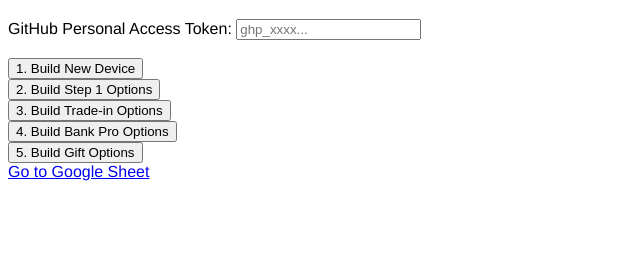
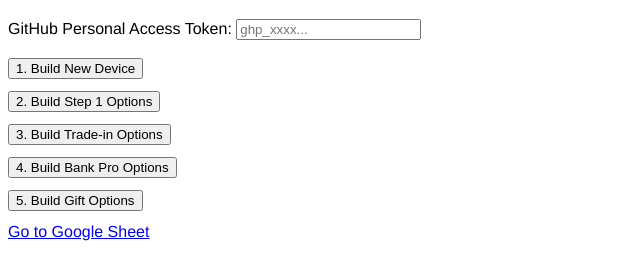
Before and after one commit to CheilUXUI/estore-data, a website: page index.html in a window 1280 px wide. Shown: the part 61-340 px from the top of the page, without its empty margins (0-640 px from the left). Drawn offline with Linux system fonts and the light colour scheme.

Commit message:
Update index.html

```diff
--- a/index.html
+++ b/index.html
@@ -14,14 +14,14 @@
     <label for="token">GitHub Personal Access Token:</label>
     <input type="password" id="token" placeholder="ghp_xxxx..." /><br><br>
 
-    <div class="display: flex; flex-direction: column; gap: 12px">
+    <div style="display: flex; flex-direction: column; gap: 12px">
         <div><button onclick="triggerBuild('build_recommendations.js')">1. Build New Device</button></div>
         <div><button onclick="triggerBuild('build_step1models.js')">2. Build Step 1 Options</button></div>
         <div><button onclick="triggerBuild('build_devices.js')">3. Build Trade-in Options</button></div>
         <div><button onclick="triggerBuild('build_bankpromo.js')">4. Build Bank Pro Options</button></div>
         <div><button onclick="triggerBuild('build_gifts.js')">5. Build Gift Options</button></div>
 
-        <div><a href="https://drive.google.com/drive/folders/1eJu94b9BjlVMmegTjHMkdSAX34ejd60G?ths=true">Go to Google Sheet</a></div>
+        <div><a href="https://drive.google.com/drive/folders/1eJu94b9BjlVMmegTjHMkdSAX34ejd60G?ths=true" target="_blank">Go to Google Sheet</a></div>
     </div>
 
     <p id="status"></p>
```
